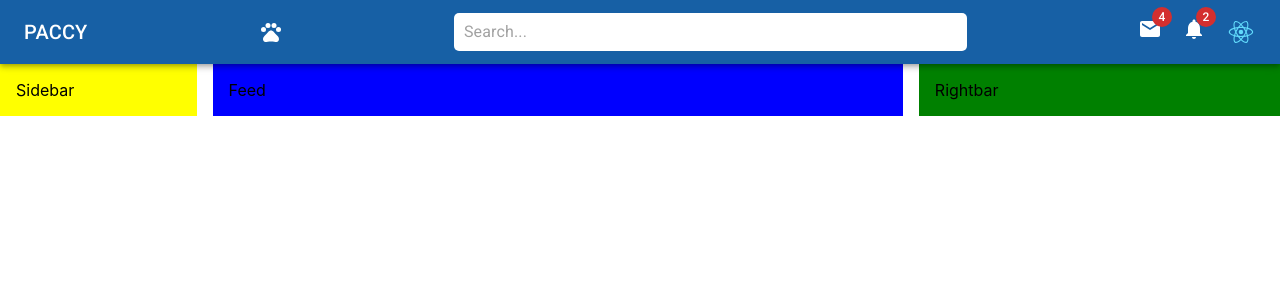
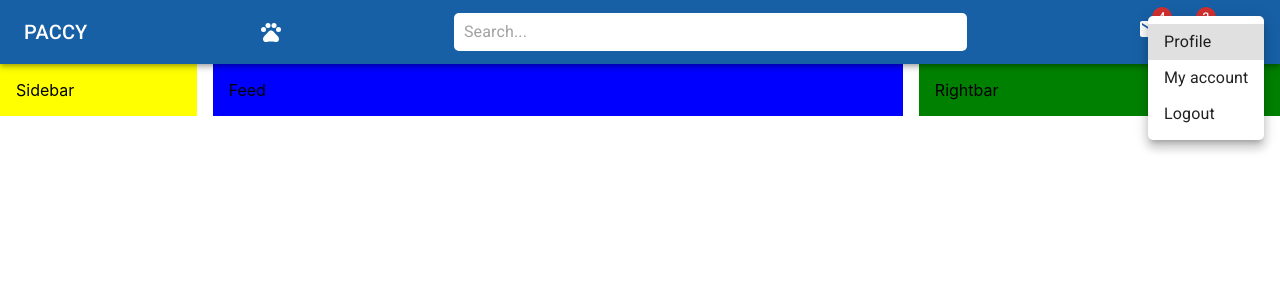
Before and after one commit to PaccyC/material-ui-project, a React (Create React App) app: page / in a window 1280 px wide. Both pictures are taken after a click on the element 1240 px from the left and 32 px from the top of the page. Shown: the top 300 px of the page. Built offline with nearby package versions, Linux system fonts and the light colour scheme.

Commit message:
finished working on navbar

```diff
--- a/src/components/Navbar.tsx
+++ b/src/components/Navbar.tsx
@@ -1,7 +1,8 @@
 import { Notifications, Pets } from "@mui/icons-material"
-import { AppBar, Avatar, Badge, Box, InputBase, Toolbar, Typography, styled } from "@mui/material"
+import { AppBar, Avatar, Badge, Box, InputBase, Menu, MenuItem, Toolbar, Typography, styled } from "@mui/material"
 import MailIcon from '@mui/icons-material/Mail'
 import logo from '../logo.svg'
+import { useState } from "react"
 const StyledToolbar = styled(Toolbar)({
   display: 'flex',
   justifyContent: 'space-between',
@@ -31,6 +32,8 @@
 }
 }))
 const Navbar = () => {
+
+  const [open,setOpen]=useState(false);
   return (
     <AppBar position="sticky">
       <StyledToolbar>
@@ -57,20 +60,45 @@
       <Avatar sx={{
         width:30,
         height:30,
+        cursor:"pointer",
 
-      }} src={logo}/>
+      }} src={logo}
+      onClick = {(e)=>setOpen(true)}
+      />
 
       </Icons>
       <UserBox>
           <Avatar sx={{
             width:30,
             height:30,
+            cursor:"pointer",
 
-          }} src={logo}/>
+          }} src={logo}
+          onClick = {(e)=>setOpen(true)}/>
           <Typography variant="subtitle1">John </Typography>
 
       </UserBox>
       </StyledToolbar>
+      <Menu
+        id="demo-positioned-menu"
+        aria-labelledby="demo-positioned-button"
+
+        open={open}
+        onClose={(e)=>setOpen(false)}
+
+        anchorOrigin={{
+          vertical: 'top',
+          horizontal: 'right',
+        }}
+        transformOrigin={{
+          vertical: 'top',
+          horizontal: 'right',
+        }}
+      >
+        <MenuItem >Profile</MenuItem>
+        <MenuItem >My account</MenuItem>
+        <MenuItem >Logout</MenuItem>
+      </Menu>
     </AppBar>
   )
 }
```
